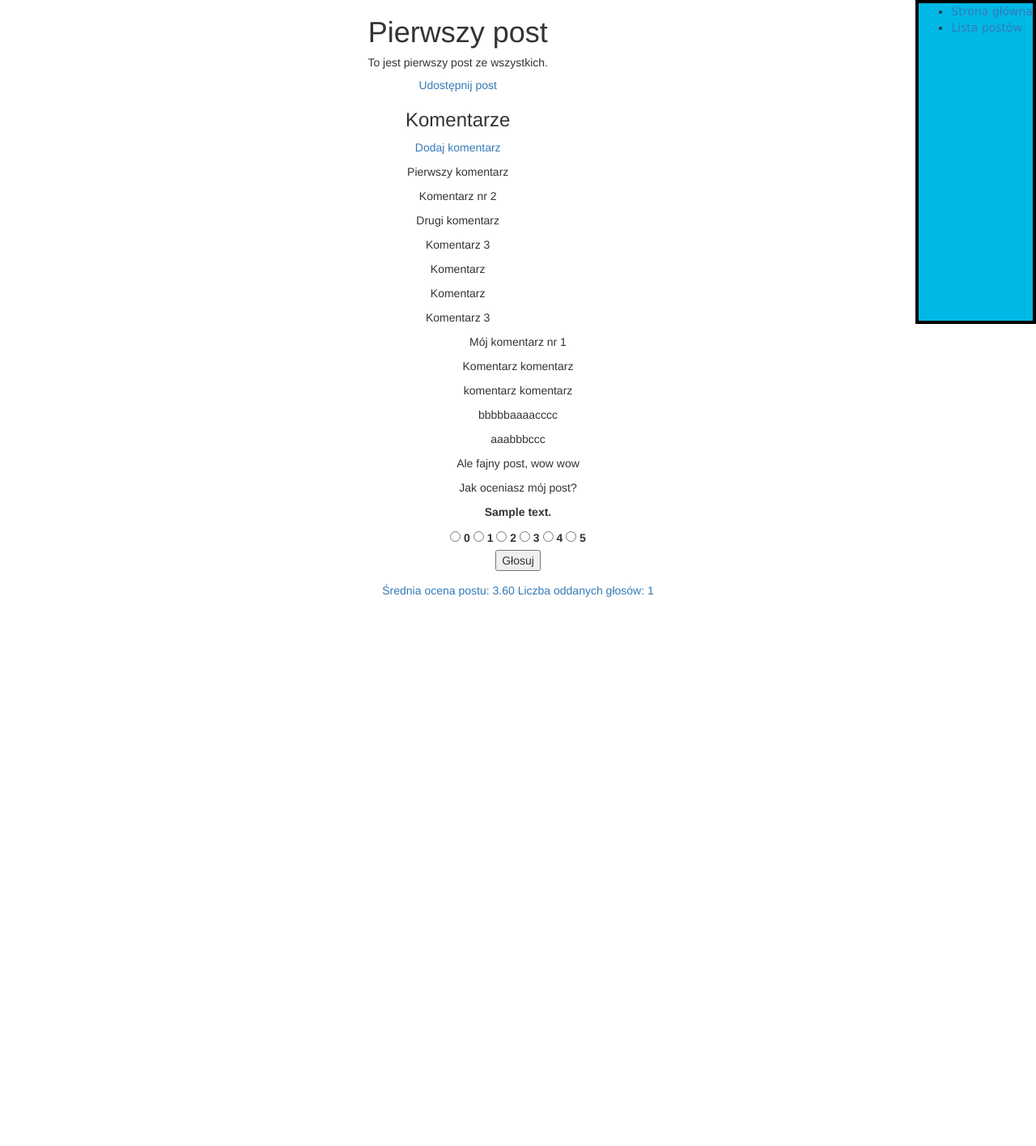
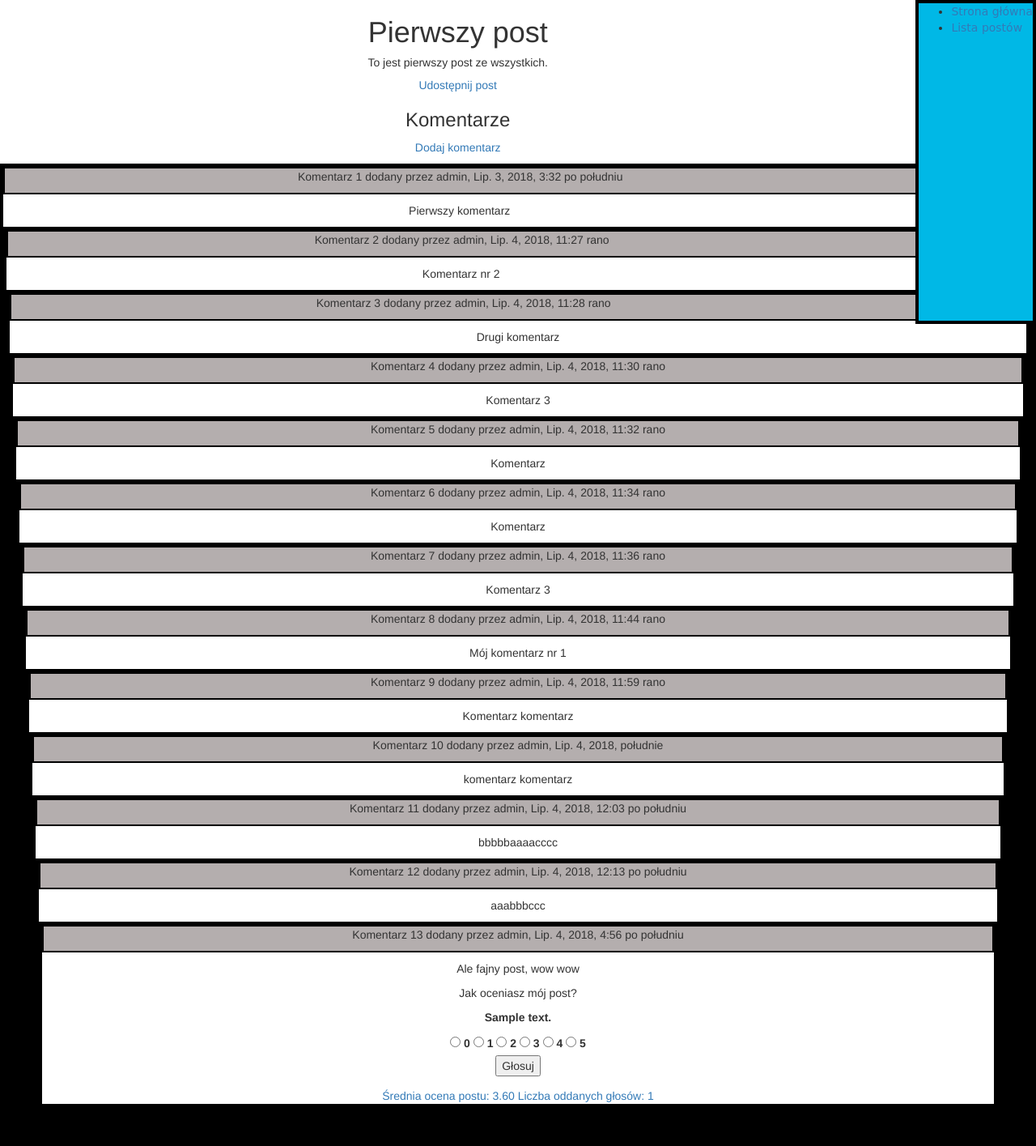
Before and after one commit to AlmightyFist/MY_own_blog, a Django app: template mysite/blog/templates/blog/post_detail.html in a window 1280 px wide. Shown: the part 115-1530 px from the top of the page at 81% size. Before the commit the page ends 852 px from the top, so only its background shows below. Run offline with Django 3.2, Linux system fonts and the light colour scheme; data comes from the database, SQL or seed files in the repository; both versions use the stored data as it was after the commit; the template is opened without the code that fills it: values that come from a table or form of the project are taken from there, most other values are stand-ins (such as "Sample title", 1, 10 or a date in 2020); some libraries are stand-ins or nearby versions.

```diff
--- a/mysite/blog/models.py
+++ b/mysite/blog/models.py
@@ -30,6 +30,6 @@ class Score(models.Model):
 class Comment(models.Model):
     PostComment = models.ForeignKey(Post, on_delete=models.CASCADE, related_name='comments')
     author = models.ForeignKey(User, on_delete=models.CASCADE)
-    body_text = body_text = models.TextField()
+    body_text = body_text = models.TextField('Treść komentarza')
     publish = models.DateTimeField(default=timezone.now)
     created = models.DateTimeField(default=timezone.now)
--- a/mysite/blog/static/css/blog1.css
+++ b/mysite/blog/static/css/blog1.css
@@ -55,3 +55,13 @@ body .content .posts #title {
   font-weight: bold;
   font-size: 17px;
 }
+
+body .content .comment .comment_info_div {
+  border: 2px solid black;
+  background-color:#b4aeae;
+
+}
+body .content .comment {
+  border: 4px solid black;
+
+}
--- a/mysite/blog/templates/blog/post_detail.html
+++ b/mysite/blog/templates/blog/post_detail.html
@@ -11,8 +11,15 @@
   <p><h3>Komentarze</h3></p>
   <p> <a class="comment-btn" href ="{% url 'add_comment' pk=post.pk %}">Dodaj komentarz</a></p>
   {% for comment in comments %}
-   <div class="comment">
-    <p>{{ comment.body_text }}</p>
+  <div class="comment">
+     <div class="comment_info_div">
+      <p class="info"> Komentarz {{ forloop.counter }} dodany przez {{comment.author}}, {{ comment.publish}}</p>
+     </div>
+    <div class="comment_text_div">
+      <p class="comment_text">{{ comment.body_text|linebreaks}}</p>
+    </div>
+  {% empty %}
+    <p> Nie ma jeszcze żadnych komentarzy </p>
   </div>
   {% endfor %}
   <p>Jak oceniasz mój post?</p>
--- a/mysite/blog/templates/blog/share.html
+++ b/mysite/blog/templates/blog/share.html
@@ -8,9 +8,9 @@
     </p>
   {% else %}
     <h1>Udostępnij "{{ post.title }}" przez e-mail</h1>
-    <form action="." method="post">
+    <form action="{% url 'post_share' pk=post.pk %}" method="post">
+      {% csrf_token %}
       {{ form.as_p }}
-      {% csrf_token %}
       <input type="submit" value="Wyślij wiadomość e-mail">
     </form>
 {% endif %}
--- a/mysite/blog/urls.py
+++ b/mysite/blog/urls.py
@@ -5,12 +5,12 @@ from django.urls import path
 urlpatterns = [
     path('post_list/', views.PostListView.as_view(), name='post_list'),
     path('', views.main_site, name='main_site'),
-    path('post/(?P<pk>\d+)/$', views.post_detail, name='post_detail'),
+    path('post/(?P<int:pk>\d+)/$', views.post_detail, name='post_detail'),
     path('post/new/$', views.post_new, name ='post_new'),
-    path('post/(?P<pk>\d+)/edit/$', views.post_edit, name='post_edit'),
-    path('(?P<pk>\d+)/share/$', views.post_share,name='post_share'),
-    path('post/(?P<pk>\d+)/vote/$', views.vote, name='post_vote'),
-    path('post/(?P<pk>\d+)/add_comment/$',views.add_comment, name='add_comment'),
+    path('post/(?P<int:pk>\d+)/edit/$', views.post_edit, name='post_edit'),
+    path('/(?P<int:pk>\d+)/share/$', views.post_share,name='post_share'),
+    path('post/(?P<int:pk>\d+)/vote/$', views.vote, name='post_vote'),
+    path('post/(?P<int:pk>\d+)/add_comment/$',views.add_comment, name='add_comment'),
 ]
 """urlpatterns = [
     url(r'^post_list/', views.PostListView.as_view(), name='post_list'),
--- a/mysite/blog/views.py
+++ b/mysite/blog/views.py
@@ -98,7 +98,7 @@ def post_share(request, pk):
         form = EmailPostForm(request.POST)
         if form.is_valid():
             cd = form.cleaned_data
-            post_url = request.build_absolute_uri(post.get_absolute_url())
+            post_url = request.build_absolute_uri()
             subject = '{} ({}) zachęca do przeczytania "{}"'.format(cd['name'],cd['email'], post.title)
             message = 'Przeczytaj post "{}" na stronie {}\n\n Komentarz dodany przez {}: {}'.format(post.title, post_url, cd['name'], cd['comments'])
             send_mail(subject, message, 'admin@myblog.com', [cd['to']])
```
Also changed, not shown: mysite/blog/admin.py (+6 -1 lines), mysite/db.sqlite3.
